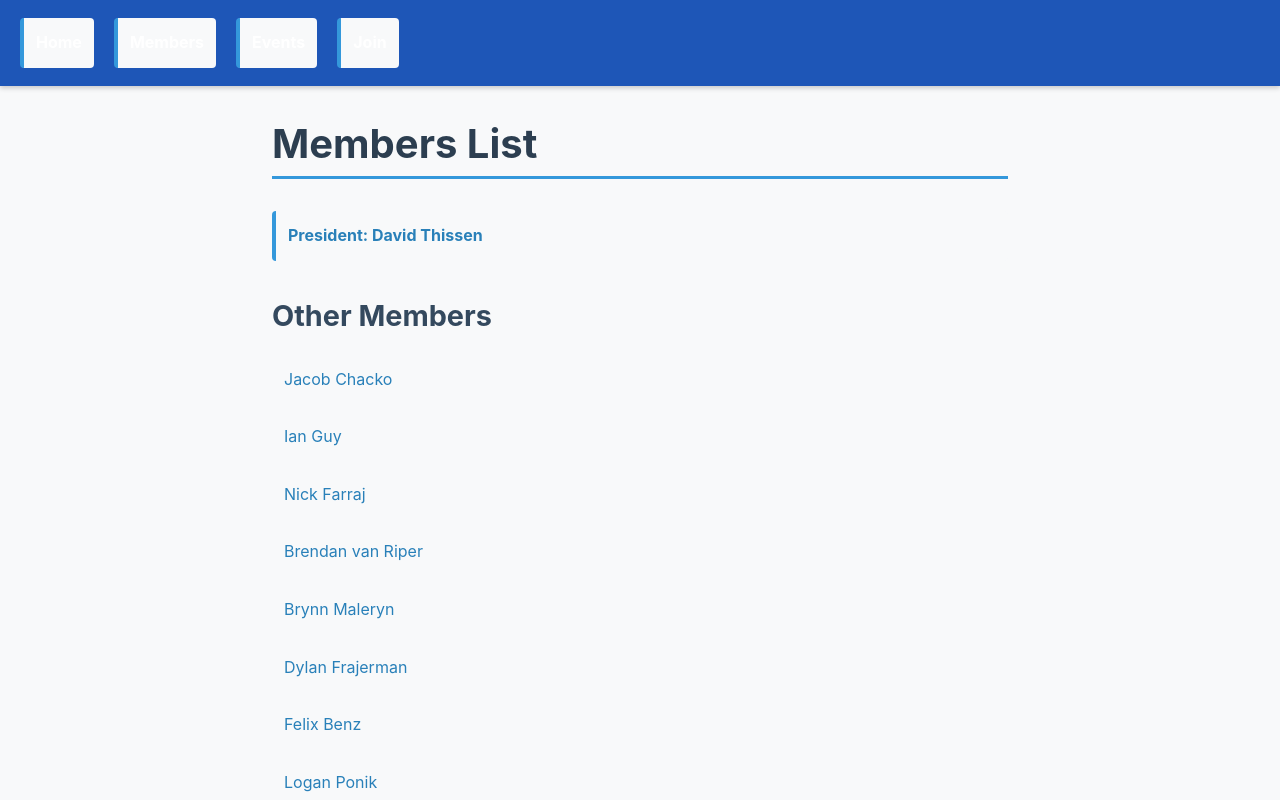
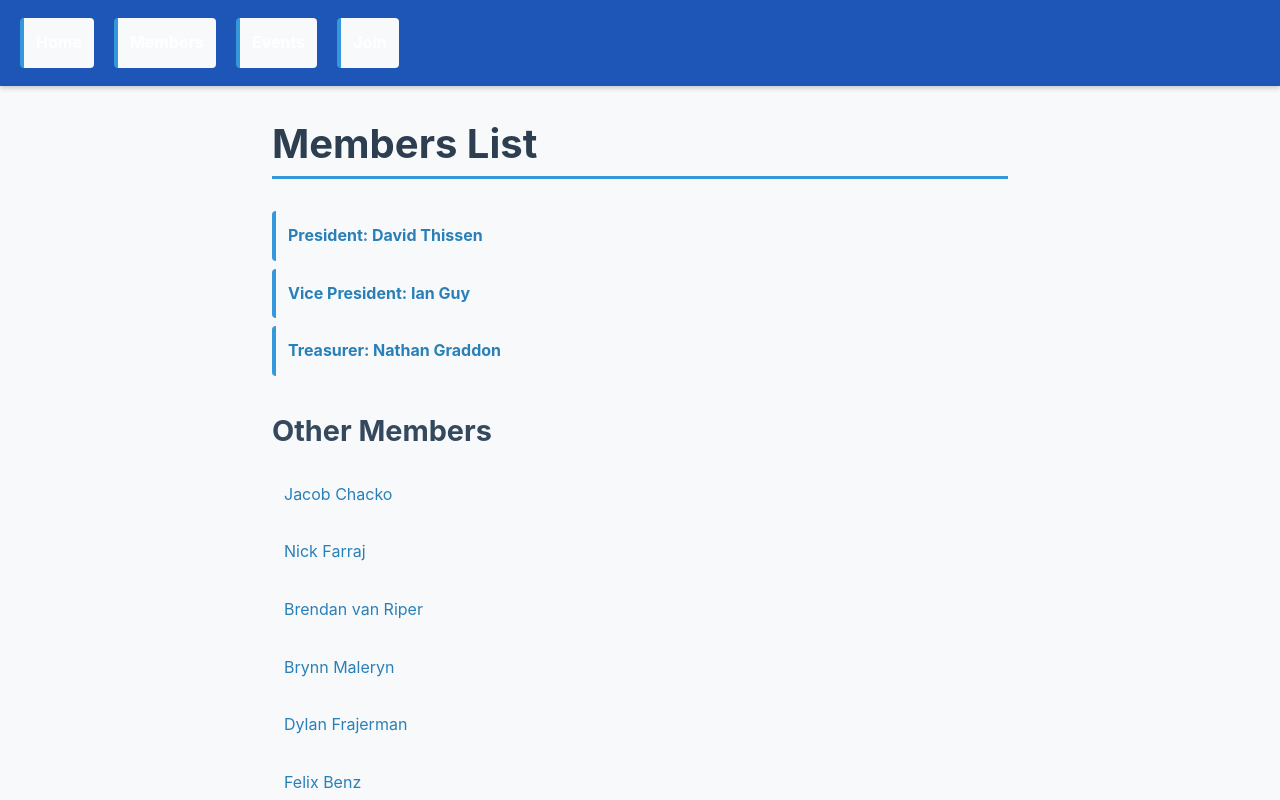
Before and after one commit to iguy1/compsciclub, a React (Create React App) app: page /members in a window 1280 px wide. Shown: the top 800 px of the page. Built offline with nearby package versions, Linux system fonts and the light colour scheme.

Commit message:
updating css of members page

```diff
--- a/src/App.js
+++ b/src/App.js
@@ -1,6 +1,5 @@
 import React from 'react';
 import { BrowserRouter as Router, Routes, Route } from 'react-router-dom';
-import peoplecoding from './peoplecoding.gif';
 import bluehen from './bluehen.gif';
 import Navbar from './navbar';
 import './App.css';
@@ -16,8 +15,8 @@ function Home(){
       <img src={bluehen} alt="blue hen" style ={ {width : "500px"}}/>
       <h3>We are a group of professionals dedicated to advancing the field of computing.</h3>
       <h4>Join us in our mission to promote excellence in computer science.</h4>
-      <p>The Computing Professional Society at the University of Delaware aims to bring together a community of students who are enthusiastic about expanding their knowledge of computer science. Our goal is to advance professional growth, encourage collaboration, and support the sharing of knowledge in the domain of computer science. Our goal is to offer members avenues for networking, skill development, and insight into industry practices, equipping them to thrive as professionals in the constantly changing computing environment.</p>
-      <h5>Contact us for more information @999-999-9999.</h5>
+      <p>The Society For Professional Computing at the University of Delaware aims to bring together a community of students who are enthusiastic about expanding their knowledge of computer science. Our goal is to advance professional growth, encourage collaboration, and support the sharing of knowledge in the domain of computer science. Our goal is to offer members avenues for networking, skill development, and insight into industry practices, equipping them to thrive as professionals in the constantly changing computing environment.</p>
+      <h5>Contact us for more information at udelcomputingsociety@gmail.com.</h5>
     </div>
   );
 
--- a/src/members.css
+++ b/src/members.css
@@ -48,6 +48,16 @@
     border-left: 4px solid #3498db;
     background-color: #f8f9fa;
   }
+  a:nth-of-type(2){
+    font-weight: bold;
+    border-left: 4px solid #3498db;
+    background-color: #f8f9fa;
+  }
+  a:nth-of-type(3){
+    font-weight: bold;
+    border-left: 4px solid #3498db;
+    background-color: #f8f9fa;
+  }
 
   /* Remove extra line breaks */
   br {
--- a/src/members.js
+++ b/src/members.js
@@ -6,10 +6,13 @@ function Members() {
 
             <h1>Members List</h1>
             <a href="https://linkedin.com/in/david-thissen-777312307" target="_blank" rel="noopener noreferrer">President: David Thissen</a>
+            <a href="https://linkedin.com/in/ian-guy" target="_blank" rel="noopener noreferrer">Vice President: Ian Guy</a>
+            <a href="https://linkedin.com/in/nathan-graddon-650070277" target="_blank" rel="noopener noreferrer">Treasurer: Nathan Graddon</a>
+
+
       <h3>Other Members</h3>
       <a href="https://linkedin.com/in/jacob-chacko-9967a12ab" target="_blank" rel="noopener noreferrer">Jacob Chacko</a>
 
-      <a href="https://linkedin.com/in/ian-guy" target="_blank" rel="noopener noreferrer">Ian Guy</a>
 
       <a href="https://linkedin.com/in/nicholas-j-farraj-7b3341345" target="_blank" rel="noopener noreferrer">Nick Farraj</a>
 
@@ -29,7 +32,6 @@ function Members() {
 
             <a href="https://linkedin.com/in/matthew-williams-323947210" target="_blank" rel="noopener noreferrer">Matthew Williams</a>
 
-            <a href="https://linkedin.com/in/nathan-graddon-650070277" target="_blank" rel="noopener noreferrer">Treasurer: Nathan Graddon</a>
 
             <a href="https://linkedin.com/in/ryan-padrone-42a54a299" target="_blank" rel="noopener noreferrer">Ryan Padrone</a>
 
--- a/src/navbar.css
+++ b/src/navbar.css
@@ -44,7 +44,7 @@
     text-decoration: underline;
 }
 .navbar-links li a:visited {
-    color: blue;
+    color: rgb(199, 193, 15);
 }
 .navbar-toggle{
     display:none;
```
